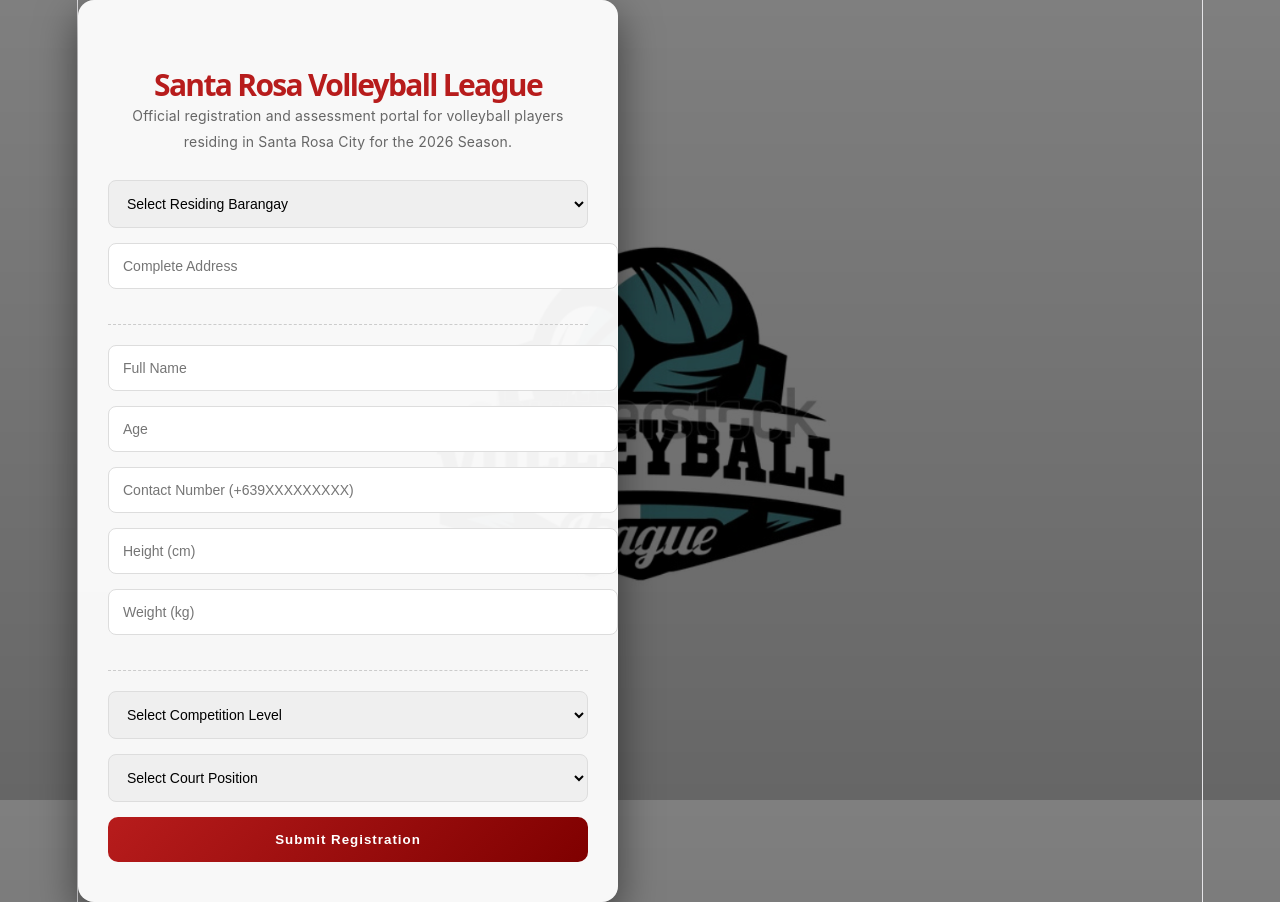
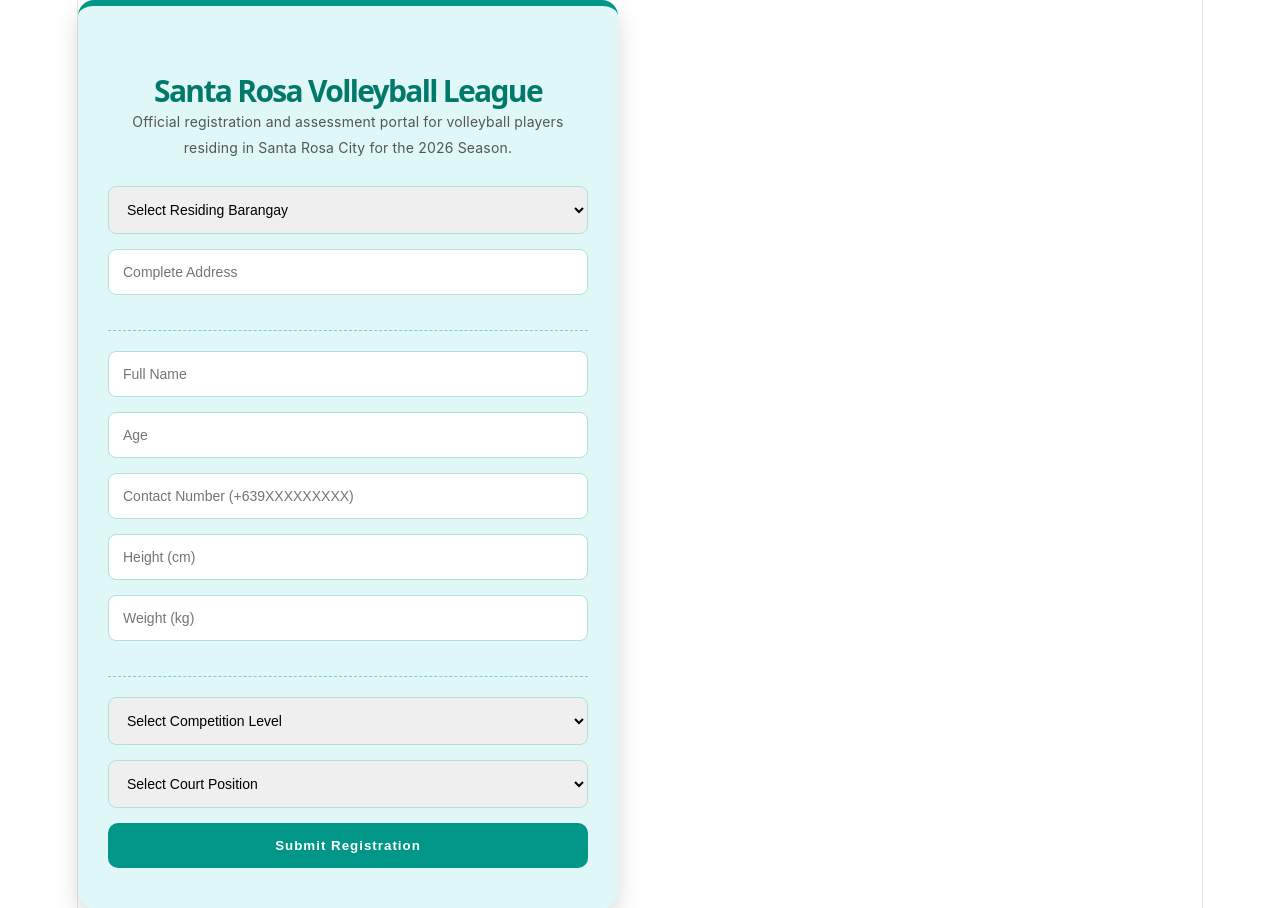
Before and after one commit to ELIJAHBELAN/volleyball-league-frontend, a React (Vite) app: page / in a window 1280 px wide. Built offline with nearby package versions, Linux system fonts and the light colour scheme.

Commit message:
Update teamform.css

```diff
--- a/src/components/teamform.css
+++ b/src/components/teamform.css
@@ -6,8 +6,7 @@
     min-height: 100vh;
     font-family: 'Inter', sans-serif;
 
-    background: linear-gradient(rgba(0,0,0,0.5), rgba(0,0,0,0.6)),
-                url('../assets/bg.png') center/cover no-repeat fixed;
+    background-color: #ffffff; /* white background */
 
     display: flex;
     align-items: center;
@@ -20,19 +19,19 @@
     width: 90%;
     padding: 40px 30px;
 
-    background: rgba(255, 255, 255, 0.95);
+    background-color: #e0f7f7; /* light teal */
     border-radius: 16px;
 
-    box-shadow: 0 15px 40px rgba(0, 0, 0, 0.5);
+    box-shadow: 0 10px 25px rgba(0, 0, 0, 0.15);
+
+    border-top: 6px solid #009688; /* teal accent */
 
     text-align: center;
-
-    animation: fadeIn 0.6s ease-in-out;
 }
 
 /* --- TITLE --- */
 .league-form-title {
-    color: #b71c1c;
+    color: #00796b; /* dark teal */
     font-size: 30px;
     font-weight: 900;
     margin-bottom: 5px;
@@ -40,7 +39,7 @@
 
 /* --- SUBTITLE --- */
 .league-form-subtitle {
-    color: #666;
+    color: #555;
     font-size: 14px;
     margin-bottom: 25px;
 }
@@ -51,24 +50,25 @@
     padding: 14px;
     margin-bottom: 15px;
 
-    border: 1px solid #ddd;
+    border: 1px solid #b2dfdb;
     border-radius: 8px;
 
     font-size: 14px;
+    box-sizing: border-box;
 
     transition: 0.2s;
 }
 
 .league-form-input:focus {
-    border-color: #b71c1c;
+    border-color: #009688;
     outline: none;
-    box-shadow: 0 0 0 2px rgba(183, 28, 28, 0.2);
+    box-shadow: 0 0 0 2px rgba(0, 150, 136, 0.2);
 }
 
 /* --- DIVIDER --- */
 .league-form-divider {
     border: none;
-    border-top: 1px dashed #ccc;
+    border-top: 1px dashed #80cbc4;
     margin: 20px 0;
 }
 
@@ -77,7 +77,7 @@
     width: 100%;
     padding: 15px;
 
-    background: linear-gradient(135deg, #b71c1c, #7f0000);
+    background-color: #009688;
     color: white;
 
     border: none;
@@ -92,18 +92,6 @@
 }
 
 .league-form-button:hover {
+    background-color: #00796b;
     transform: translateY(-2px);
-    box-shadow: 0 8px 20px rgba(183, 28, 28, 0.4);
 }
-
-/* --- ANIMATION --- */
-@keyframes fadeIn {
-    from {
-        opacity: 0;
-        transform: translateY(30px);
-    }
-    to {
-        opacity: 1;
-        transform: translateY(0);
-    }
-}
```
